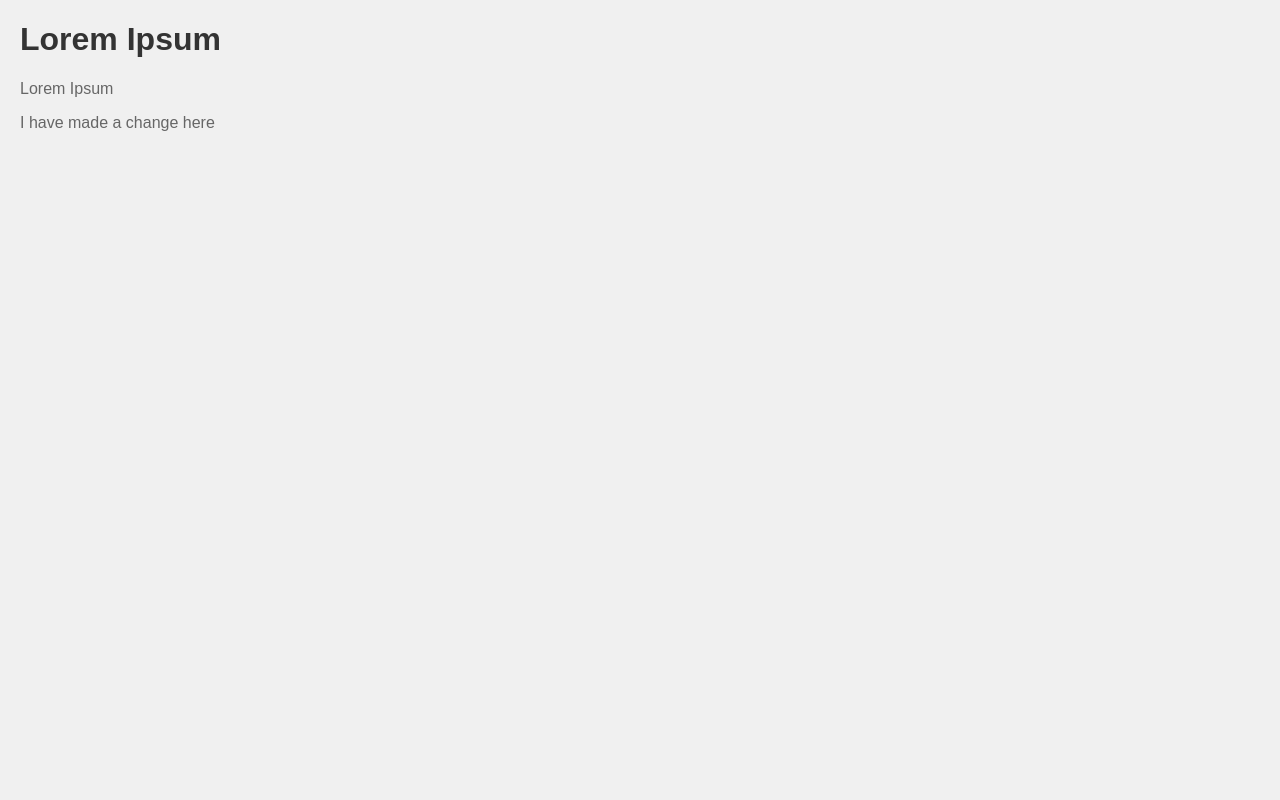
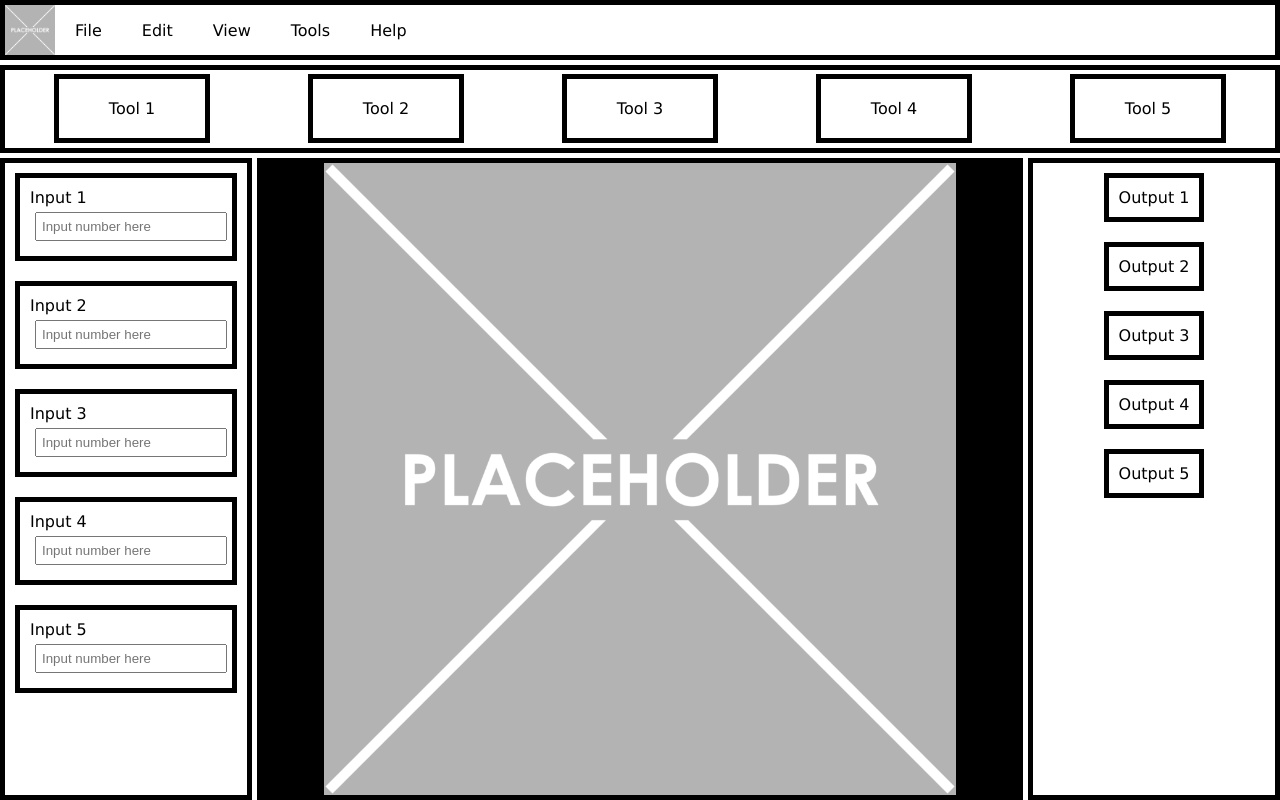
Before and after one commit to zeez30/Image-Analysis-Package, a plain HTML site: page public/html/index.html in a window 1280 px wide. Drawn offline with Linux system fonts and the light colour scheme.

Commit message:
Completed initial HTML structure and layout with CSS, added placeholder image
Signed-off-by: James Vincent <40579227@live.napier.ac.uk>

```diff
--- a/public/css/styles.css
+++ b/public/css/styles.css
@@ -1,13 +1,172 @@
-body {
-    font-family: sans-serif;
-    margin: 20px;
-    background-color: #f0f0f0;
+/* Global Styling */
+* {
+    box-sizing: border-box;
 }
 
-h1 {
-    color: #333;
+body {
+    margin: 0;
+    padding: 0;
+    /* Placeholder font for now, can change later */
+    font-family: verdana, sans-serif;
 }
 
-p {
-    color: #666;
+/*
+Grid Container and Boxes
+Grids are used here since they're much more rigid than flexboxes and are better suited for our use case
+*/
+.grid-container {
+    display: grid;
+    grid-template-columns: repeat(10, 1fr);
+    grid-template-rows: 0.5fr 1.0fr repeat(7, 1fr);
+    grid-column-gap: 5px;
+    grid-row-gap: 5px;
+    width: 100vw;
+    height: 100vh;
 }
+
+/* Navbar (where the file, edit and other more technical options are) */
+.navbar {
+    grid-area: 1 / 1 / 2 / 11;
+    display: flex;
+    align-items: stretch;
+    border: 5px solid black;
+
+    ul {
+        display: flex;
+        list-style: none;
+        align-items: center;
+        margin: 0;
+        padding: 0;
+    }
+
+    ul li {
+        margin-left: 20px;
+        margin-right: 20px;
+    }
+
+    .logo-container {
+        width: auto;
+        height: 50px;
+        /*
+        Background colour set to red for debugging purposes
+        If working correctly, no red should be visible
+        */
+        background-color: red;
+        display: flex;
+        justify-content: center;
+        align-items: center;
+
+        img {
+            max-width: 100%;
+            height: 100%;
+            object-fit: contain;
+        }
+    }
+
+    .navbar-content {
+        padding-left: 20px;
+        display: flex;
+        align-items: center;
+    }
+}
+
+/* Toolbar (where the buttons for each tool will go) */
+.toolbar {
+    grid-area: 2 / 1 / 3 / 11;
+    border: 5px solid black;
+    display: flex;
+    align-items: center;
+
+    ul {
+        display: flex;
+        list-style: none;
+        align-items: center;
+        margin: 0;
+        padding: 0;
+        width: 100%;
+        justify-content: space-around;
+    }
+
+    ul li {
+        border: 5px solid black;
+        padding: 20px 50px;
+        margin: 0;
+    }
+}
+
+/* Input Box (where the data is input) */
+.inputBox {
+    grid-area: 3 / 1 / 10 / 3;
+    border: 5px solid black;
+    display: flex;
+    align-items: stretch;
+
+    ul {
+        display: flex;
+        flex-direction: column;
+        list-style: none;
+        align-items: center;
+        margin: 0;
+        padding: 0;
+        width: 100%;
+    }
+
+    ul li {
+        border: 5px solid black;
+        padding: 10px;
+        margin: 10px;
+
+        /* Styling for number-only input forms */
+        input[type=number]{
+            padding: 5px;
+            margin: 5px;
+            width: 100%;
+
+            placeholder {
+                font-weight: bold;
+                opacity: 0.5;
+                color: darkgrey;
+            }
+        }
+    }
+}
+
+/* Output Box (where the data is output) */
+.outputBox {
+    grid-area: 3 / 9 / 10 / 11;
+    border: 5px solid black;
+    display: flex;
+    align-items: stretch;
+
+    ul {
+        display: flex;
+        flex-direction: column;
+        list-style: none;
+        align-items: center;
+        margin: 0;
+        padding: 0;
+        width: 100%;
+    }
+
+    ul li {
+        border: 5px solid black;
+        padding: 10px;
+        margin: 10px;
+    }
+}
+
+/* Image Box (where the imported image goes) */
+.imageBox {
+    grid-area: 3 / 3 / 10 / 9;
+    border: 5px solid black;
+    display: flex;
+    align-items: stretch;
+    justify-content: center;
+    background-color: black;
+
+    img {
+        max-width: 100%;
+        height: 100%;
+        object-fit: contain;
+    }
+}
--- a/public/html/index.html
+++ b/public/html/index.html
@@ -3,14 +3,95 @@
 <head>
     <meta charset="UTF-8">
     <meta name="viewport" content="width=device-width, initial-scale=1.0">
-    <title>Node Website</title>
+    <title>Image Analysis Tool</title>
     <link rel="stylesheet" href="../css/styles.css">
 </head>
+
 <body>
-    <h1>Lorem Ipsum</h1>
-    <p>Lorem Ipsum</p>
+    <div class="grid-container">
+        <div class="navbar">
+            <div class="logo-container">
+                <img class="logo" src="../img/placeholder.png" alt="logo">
+            </div>
+            <ul>
+                <li>File</li>
+                <li>Edit</li>
+                <li>View</li>
+                <li>Tools</li>
+                <li>Help</li>
+            </ul>
+        </div>
 
-    <p>I have made a change here</p>
+        <div class="toolbar">
+            <ul>
+                <li>Tool 1</li>
+                <li>Tool 2</li>
+                <li>Tool 3</li>
+                <li>Tool 4</li>
+                <li>Tool 5</li>
+            </ul>
+        </div>
 
+        <div class="inputBox">
+        <!--Input placeholder number-only forms for future use/as an example-->
+            <ul>
+                <li>
+                    Input 1
+                    <form>
+                        <label>
+                            <input type="number" placeholder="Input number here">
+                        </label>
+                    </form>
+                </li>
+                <li>
+                    Input 2
+                    <form>
+                        <label>
+                            <input type="number" placeholder="Input number here">
+                        </label>
+                    </form>
+                </li>
+                <li>
+                    Input 3
+                    <form>
+                        <label>
+                            <input type="number" placeholder="Input number here">
+                        </label>
+                    </form>
+                </li>
+                <li>
+                    Input 4
+                    <form>
+                        <label>
+                            <input type="number" placeholder="Input number here">
+                        </label>
+                    </form>
+                </li>
+                <li>
+                    Input 5
+                    <form>
+                        <label>
+                            <input type="number" placeholder="Input number here">
+                        </label>
+                    </form>
+                </li>
+            </ul>
+        </div>
+
+        <div class="outputBox">
+            <ul>
+                <li>Output 1</li>
+                <li>Output 2</li>
+                <li>Output 3</li>
+                <li>Output 4</li>
+                <li>Output 5</li>
+            </ul>
+        </div>
+
+        <div class="imageBox">
+            <img src="../img/placeholder.png" alt="image">
+        </div>
+
+    </div>
 </body>
 </html>
```
Also changed, not shown: public/img/placeholder.png (added).
